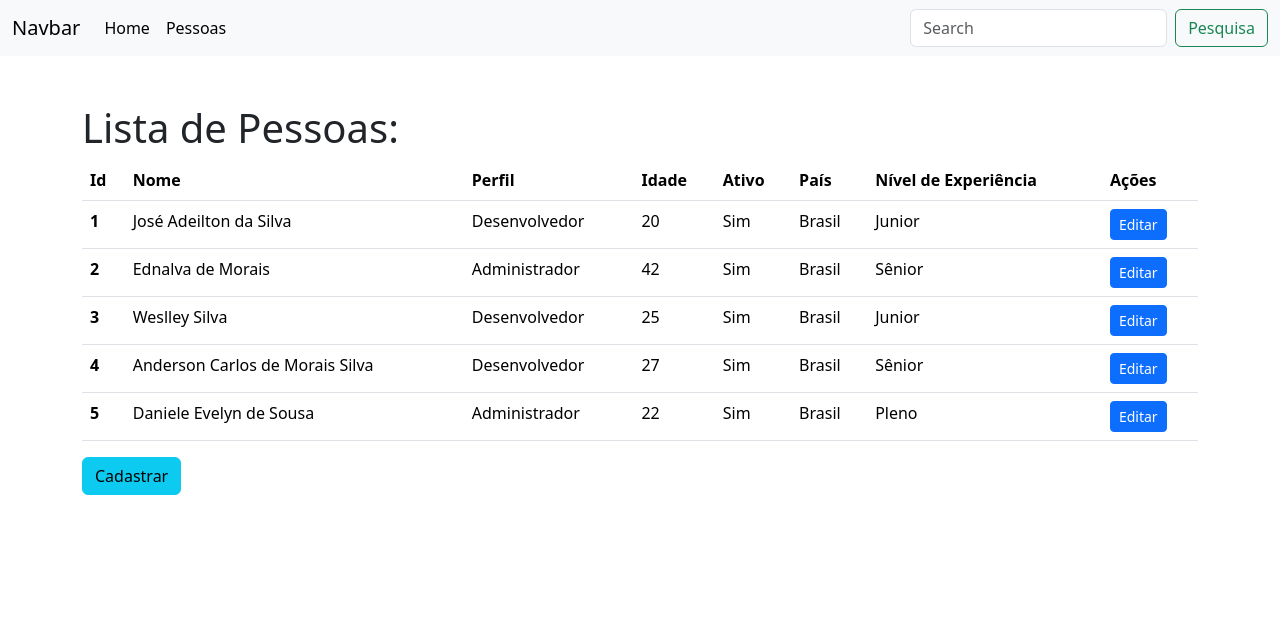
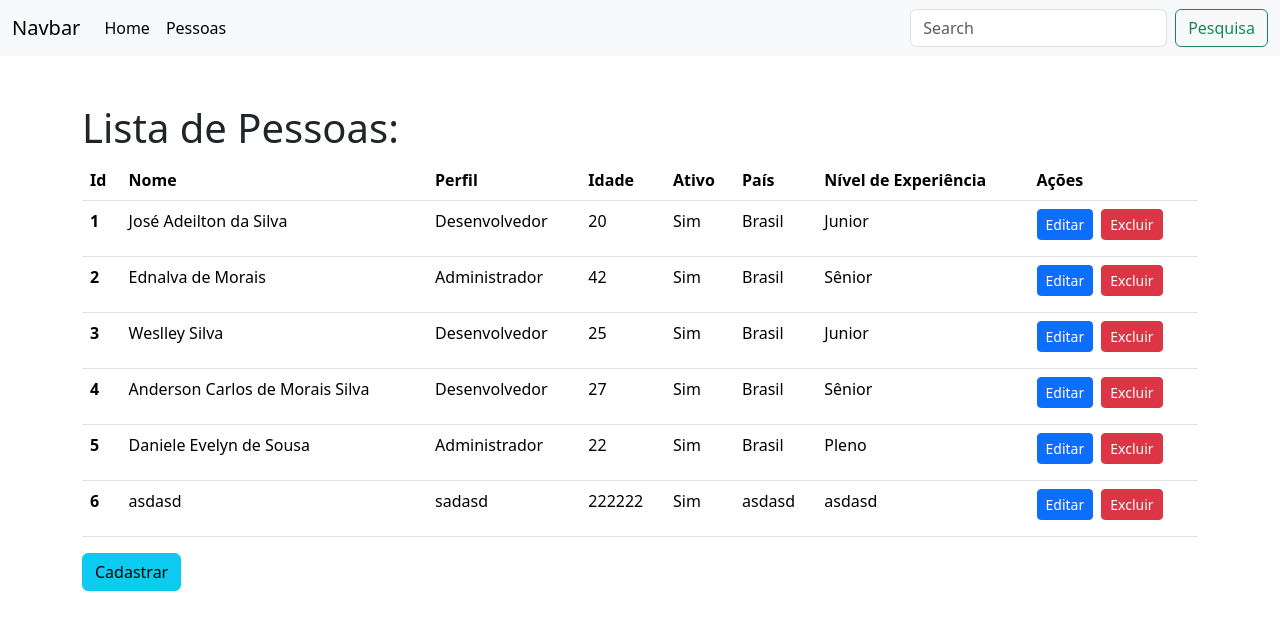
Before and after one commit to andersoncaarlos/app-pessoas, an Angular app: page /profiles in a window 1280 px wide. Shown: the top 630 px of the page. Built offline with nearby package versions, Linux system fonts and the light colour scheme; data requests are answered from the project's data file.

Commit message:
Mudança método excluir

```diff
--- a/db.json
+++ b/db.json
@@ -49,6 +49,16 @@
       "pais": "Brasil",
       "nivelExperiencia": "Pleno",
       "id": "5"
+    },
+    {
+      "nome": "asdasd",
+      "perfil": "sadasd",
+      "idade": 222222,
+      "email": "sadasdas@sadasd",
+      "ativo": true,
+      "pais": "asdasd",
+      "nivelExperiencia": "asdasd",
+      "id": "6"
     }
   ]
 }
--- a/package.json
+++ b/package.json
@@ -24,6 +24,7 @@
     "bootstrap": "^5.3.3",
     "ngx-toastr": "^19.0.0",
     "rxjs": "~7.8.0",
+    "sweetalert2": "^11.12.2",
     "tslib": "^2.3.0",
     "zone.js": "~0.13.0"
   },
--- a/src/app/_components/pages/profile/profile-create-update/profile-create-update.component.ts
+++ b/src/app/_components/pages/profile/profile-create-update/profile-create-update.component.ts
@@ -1,5 +1,5 @@
 import { Component, OnInit } from '@angular/core';
-import { FormBuilder, FormGroup, Validators } from '@angular/forms';
+import { AbstractControl, FormBuilder, FormGroup, Validators } from '@angular/forms';
 import { ProfileService } from 'src/app/services/profile.service';
 import { ToastrService } from 'ngx-toastr';
 import { ActivatedRoute, Router } from '@angular/router';
@@ -24,7 +24,7 @@ export class ProfileCreateUpdateComponent implements OnInit {
     this.profileForm = this.fb.group({
       nome: ['', Validators.required],
       perfil: ['', Validators.required],
-      idade: [0, [Validators.required, Validators.min(0)]],
+      idade: [0, [Validators.required, this.maxValue(99) , Validators.min(0)]],
       email: ['', [Validators.required, Validators.email]],
       ativo: [true],
       pais: [''],
@@ -59,4 +59,14 @@ export class ProfileCreateUpdateComponent implements OnInit {
       }
     }
   }
+
+  maxValue(max: number) {
+    return (control: AbstractControl): { [key: string]: any } | null => {
+      const value = control.value;
+      if (value !== null && value !== undefined && (isNaN(value) || value > max)) {
+        return { 'maxValue': { max } };
+      }
+      return null;
+    };
+  }
 }
--- a/src/app/_components/pages/profile/profile-list/profile-list.component.html
+++ /dev/null
@@ -1 +0,0 @@
-<app-table></app-table>
--- a/src/app/_components/table/table.component.html
+++ b/src/app/_components/table/table.component.html
@@ -1,5 +1,5 @@
 <div class="container">
-    <h1 class="mt-5">Lista de Pessoas: </h1>
+    <h1 class="mt-5">Lista de Pessoas:</h1>
 
     <table class="table">
         <thead>
@@ -24,7 +24,8 @@
                 <td>{{ profile.pais }}</td>
                 <td>{{ profile.nivelExperiencia }}</td>
                 <td>
-                <a class="btn btn-primary btn-sm" routerLink="/profile/edit/{{profile.id}}">Editar</a>
+                    <a class="btn btn-primary btn-sm me-2 mb-2" routerLink="/profile/edit/{{profile.id}}">Editar</a>
+                    <button class="btn btn-danger btn-sm mb-2" (click)="deletarPessoa(profile.id)">Excluir</button>
                 </td>
             </tr>
         </tbody>
--- a/src/app/_components/table/table.component.ts
+++ b/src/app/_components/table/table.component.ts
@@ -1,6 +1,7 @@
-import { Component } from '@angular/core';
+import { Component, Input } from '@angular/core';
 import { Pessoa } from 'src/app/interfaces/pessoa';
 import { ProfileService } from 'src/app/services/profile.service';
+import Swal from 'sweetalert2';
 
 @Component({
   selector: 'app-table',
@@ -8,12 +9,43 @@ import { ProfileService } from 'src/app/services/profile.service';
   styleUrls: ['./table.component.css']
 })
 export class TableComponent {
+
+  @Input() profiles: Pessoa[] = [];
+
   constructor(private profileService: ProfileService) {}
-  profiles: Pessoa[] = [];
 
   ngOnInit() {
+    this.carregarProfiles();
+  }
+
+  carregarProfiles() {
     this.profileService.buscarTodos().subscribe((result: Pessoa[]) => {
       this.profiles = result;
     });
   }
+
+  deletarPessoa(id: number) {
+    Swal.fire({
+      title: 'Deseja realmente excluir esse registro?',
+      text: 'Esta ação não pode ser revertida!!!',
+      icon: 'warning',
+      showCancelButton: true,
+      confirmButtonText: 'Sim, deletar!',
+      cancelButtonText: 'Cancelar'
+    }).then((result) => {
+      if (result.isConfirmed) {
+        this.profileService.deletar(id).subscribe(
+          response => {
+            console.log('Pessoa deletada com sucesso!', response);
+            this.carregarProfiles();
+            Swal.fire('Deletado!', 'A pessoa foi deletada com sucesso.', 'success');
+          },
+          error => {
+            console.error('Erro ao deletar pessoa.', error);
+            Swal.fire('Erro!', 'Ocorreu um erro ao deletar a pessoa.', 'error');
+          }
+        );
+      }
+    });
+  }
 }
--- a/src/app/app-routing.module.ts
+++ b/src/app/app-routing.module.ts
@@ -1,15 +1,14 @@
 import { NgModule } from '@angular/core';
 import { RouterModule, Routes } from '@angular/router';
 import { HomeComponent } from './_components/pages/home/home.component';
-import { ProfileListComponent } from './_components/pages/profile/profile-list/profile-list.component';
 import { ProfileCreateUpdateComponent } from './_components/pages/profile/profile-create-update/profile-create-update.component';
 import { TableComponent } from './_components/table/table.component';
 
 const routes: Routes = [
     {path: "home", component: HomeComponent},
-    {path: "profiles", component: ProfileListComponent},
+    {path: "profiles", component: TableComponent},
     {path: "profile/create", component: ProfileCreateUpdateComponent},
-    {path: "profile/edit/:id", component: ProfileCreateUpdateComponent}
+    {path: "profile/edit/:id", component: ProfileCreateUpdateComponent},
 ];
 
 @NgModule({
--- a/src/app/app.module.ts
+++ b/src/app/app.module.ts
@@ -4,7 +4,6 @@ import { BrowserModule } from '@angular/platform-browser';
 import { AppRoutingModule } from './app-routing.module';
 import { AppComponent } from './app.component';
 import { NavbarComponent } from './_components/navbar/navbar.component';
-import { ProfileListComponent } from './_components/pages/profile/profile-list/profile-list.component';
 import { ProfileCreateUpdateComponent } from './_components/pages/profile/profile-create-update/profile-create-update.component';
 import { HomeComponent } from './_components/pages/home/home.component';
 import { HttpClientModule } from '@angular/common/http';
@@ -18,10 +17,9 @@ import { TableComponent } from './_components/table/table.component';
   declarations: [
     AppComponent,
     NavbarComponent,
-    ProfileListComponent,
     ProfileCreateUpdateComponent,
     HomeComponent,
-    TableComponent
+    TableComponent,
   ],
   imports: [
     BrowserModule,
--- a/src/app/services/profile.service.ts
+++ b/src/app/services/profile.service.ts
@@ -26,4 +26,8 @@ export class ProfileService {
   getPessoaById(id: number): Observable<Pessoa> {
     return this.http.get<Pessoa>(`${this.api}/${id}`);
   }
+
+  deletar(id: number): Observable<void> {
+    return this.http.delete<void>(`${this.api}/${id}`);
+  }
 }
```
Also changed, not shown: src/app/_components/pages/profile/profile-list/profile-list.component.ts (deleted, +0 -12 lines), src/app/_components/pages/profile/profile-list/profile-list.component.css (deleted), 2 other files (tests, documents, lock files or other folders). Lines whose indentation alone changed are shown as unchanged.
